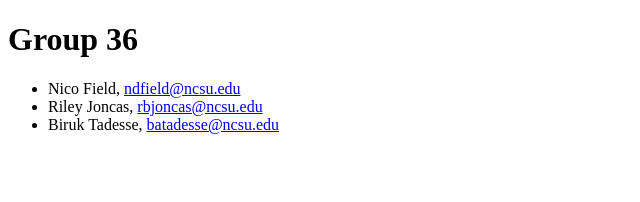
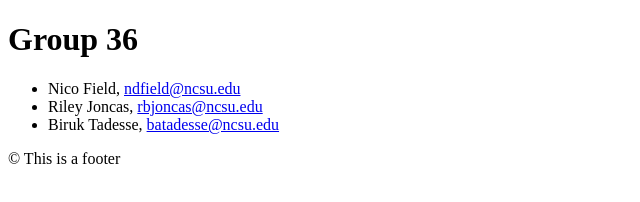
Before and after one commit to NCSU-CSC-510-F2024/git-homework, a plain HTML site: page index.html in a window 1280 px wide. Shown: the whole page, without its empty margins (0-640 px from the left). Drawn offline with Linux system fonts and the light colour scheme.

Commit message:
Adding footer

```diff
--- a/index.html
+++ b/index.html
@@ -10,5 +10,8 @@
             <li>Riley Joncas, <a href="mailto:rbjoncas@ncsu.edu">rbjoncas@ncsu.edu</a></li>
             <li>Biruk Tadesse, <a href="mailto:batadesse@ncsu.edu">batadesse@ncsu.edu</a></li>
         </ul>
+        <footer>
+            <p>&copy; This is a footer</p>
+        </footer>
     </body>
 </html>
```
